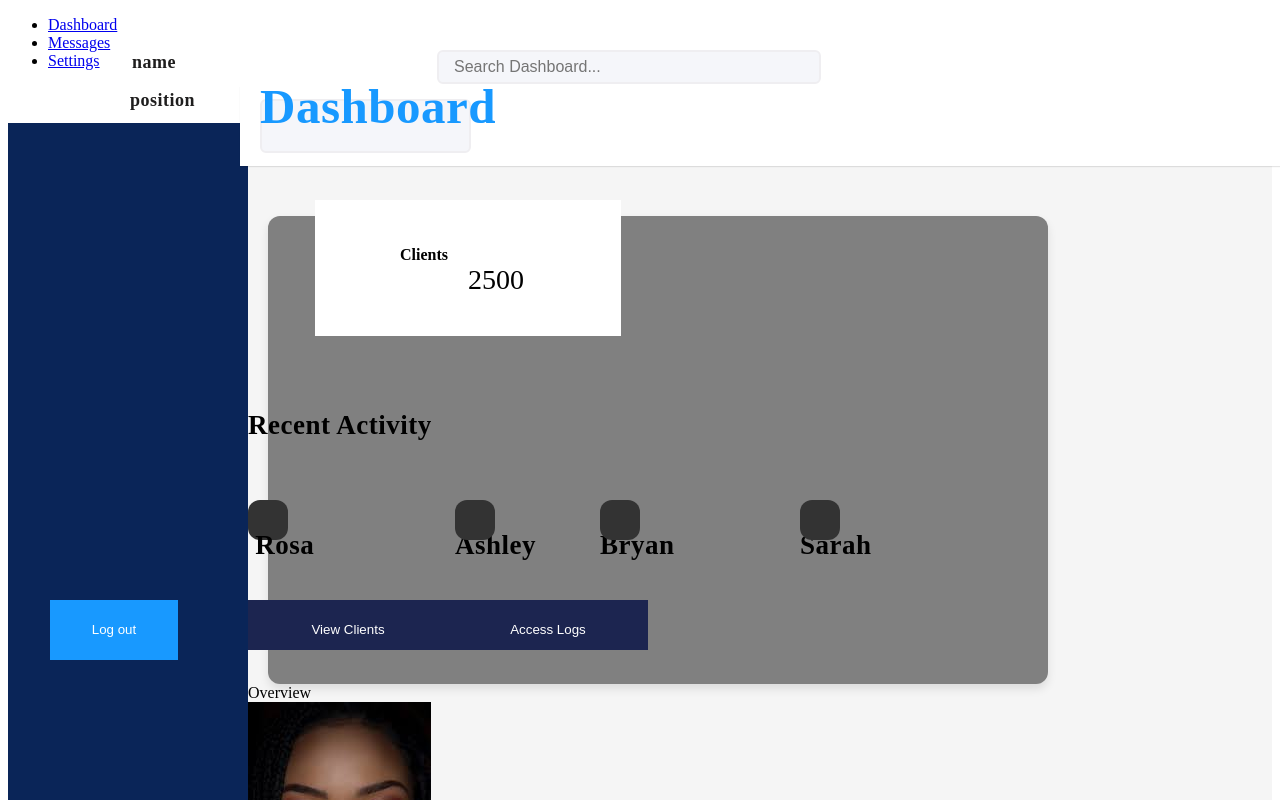
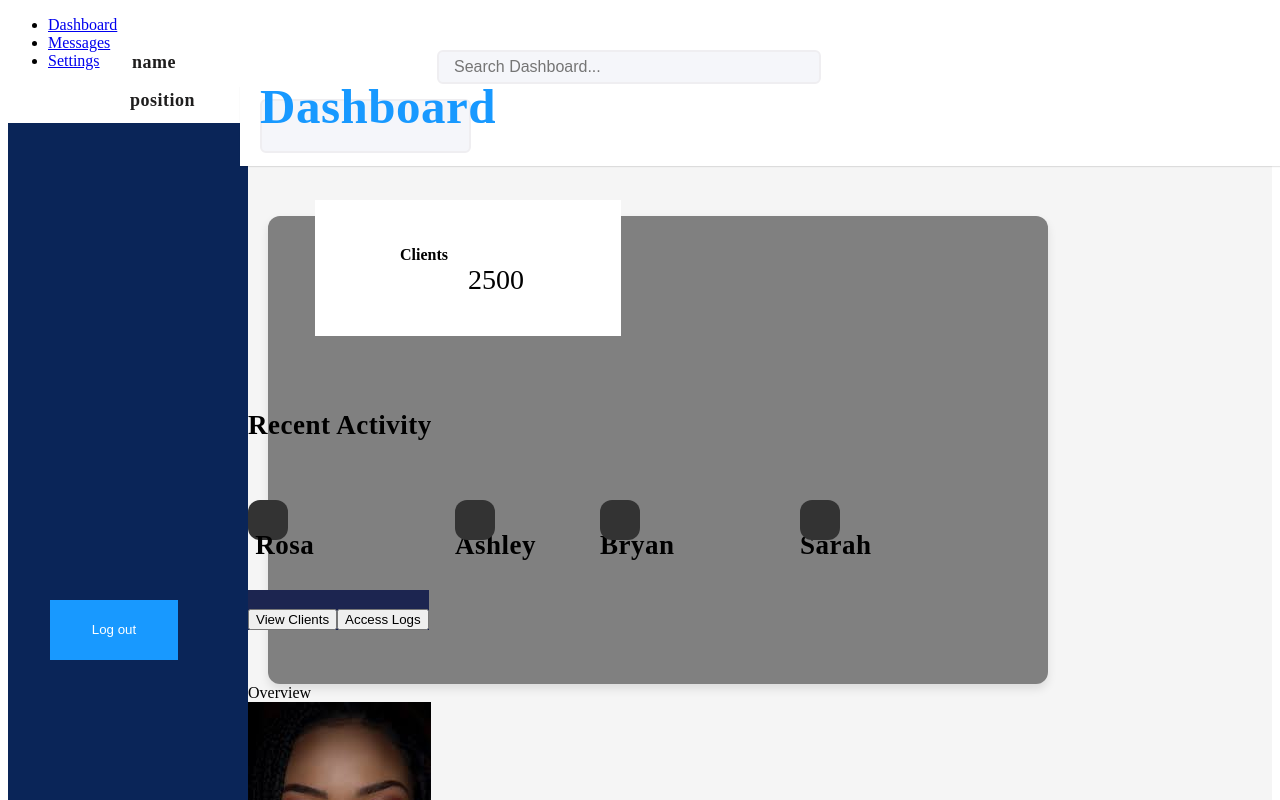
Before and after one commit to nico22nguyen/ABCInc, a React (Create React App) app in the folder frontend/: page /test in a window 1280 px wide. Shown: the top 800 px of the page. Built offline with nearby package versions, Linux system fonts and the light colour scheme; no server answers.

Commit message:
mouse changes when hovering buttons

```diff
--- a/frontend/src/pages/Dashboard.js
+++ b/frontend/src/pages/Dashboard.js
@@ -65,9 +65,17 @@ const Dashboard = () => {
               </div>
               <div className="buttons">
                 <div className="action_btn">
-
-                  <button name="enter" className="action_btn1 view clients" type="submit" value="View Clients">View Clients</button>
-                  <button name="enter" className="action_btn2 access logs" type="submit" value="Access Logs">Access Logs</button>
+                  <a href='/clients'>
+                    <button
+                      name="enter"
+                      className="action_btn view clients"
+                      type="submit"
+                      value="View Clients"
+                    >
+                      View Clients
+                    </button>
+                  </a>
+                  <button name="enter" className="action_btn access logs" type="submit" value="Access Logs">Access Logs</button>
 
                   <p id="saved"></p>
 
--- a/frontend/src/pages/dashboard.css
+++ b/frontend/src/pages/dashboard.css
@@ -347,7 +347,7 @@ nav .profile-details i{
   font-size: 27px;
 }
 
-.action_btn1 {
+.action_btn {
   width: 200px;
   height: 50px;
   padding-top: 10px;
@@ -357,18 +357,7 @@ nav .profile-details i{
   pressedBackground: rgb(0,136,255);
   border: 8px;
   color:#ffffff;
-}
-.action_btn2 {
-width: 200px;
-height: 50px;
-padding-top: 10px;
-margin: auto;
-display: inline;
-background-color: #1c2550;
-pressedBackground: rgb(0,136,255);
-border: 8px;
-color:#ffffff;
-alignment: center;
+  cursor: pointer;
 }
 /* left box */
 .home-content .sales-boxes .recent-activity{
```
